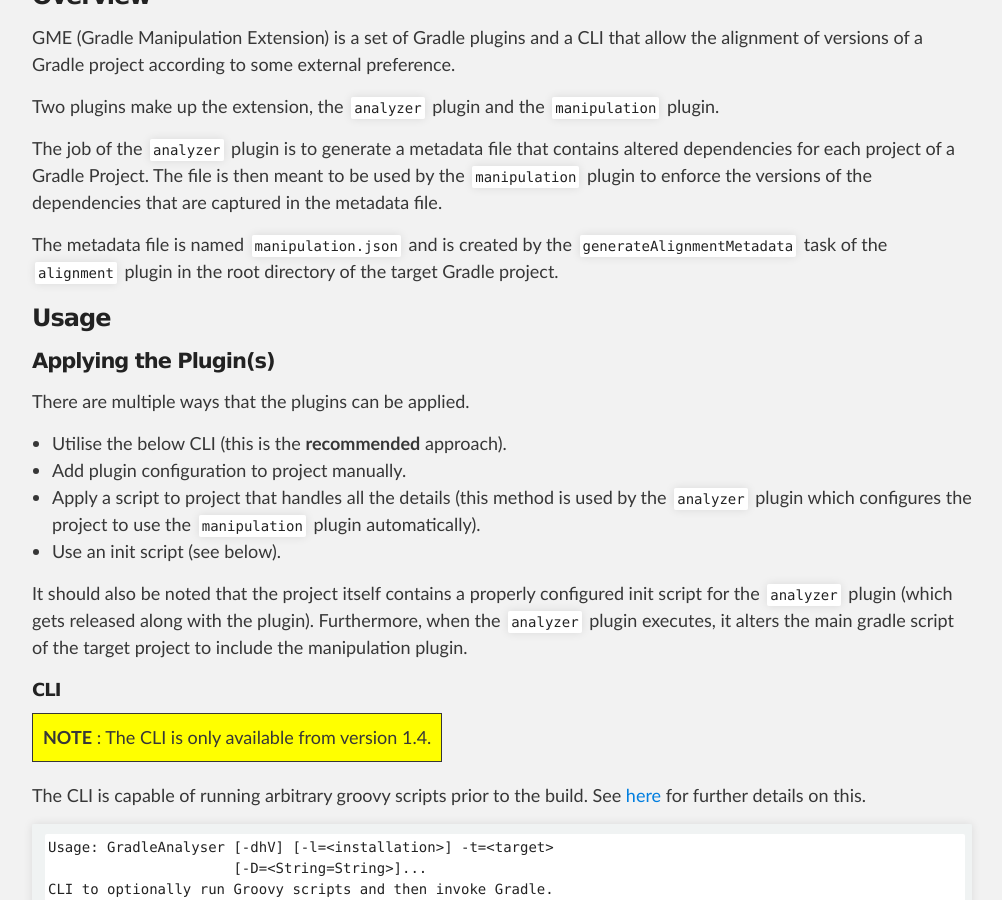
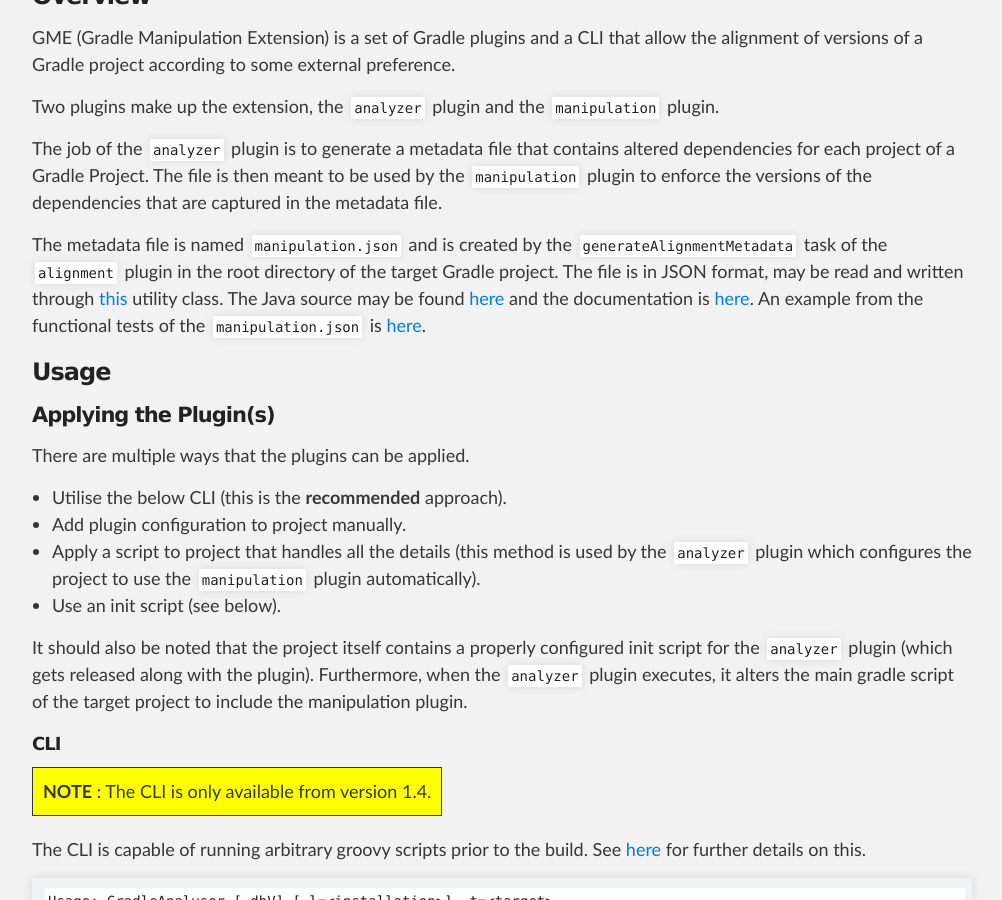
Before and after one commit to project-ncl/gradle-manipulator, a Jekyll site: the page built from index.md, in a window 1280 px wide and 900 px high, scrolled down 630 px. Shown: the whole window, without its empty margins (138-1140 px from the left). Built offline with Jekyll 4.4.1, drawn with Linux system fonts in a browser that asks for light colours.

Commit message:
NCL-6501 Add documentation and links for manipulation.json

```diff
--- a/index.md
+++ b/index.md
@@ -13,7 +13,10 @@ Two plugins make up the extension, the `analyzer` plugin and the `manipulation`
 The job of the `analyzer` plugin is to generate a metadata file that contains altered dependencies for each project of a Gradle Project.
 The file is then meant to be used by the `manipulation` plugin to enforce the versions of the dependencies that are captured in the metadata file.
 
-The metadata file is named `manipulation.json` and is created by the `generateAlignmentMetadata` task of the `alignment` plugin in the root directory of the target Gradle project.
+The metadata file is named `manipulation.json` and is created by the `generateAlignmentMetadata` task of the `alignment` plugin in the root directory of the target Gradle project. The file is in JSON format, may be read and written through [this](https://www.javadoc.io/static/org.jboss.gm/common/2.8/org/jboss/gm/common/io/ManipulationIO.html) utility class. The Java source may be found [here](https://github.com/project-ncl/gradle-manipulator/blob/master/common/src/main/java/org/jboss/gm/common/model/ManipulationModel.java) and the documentation is [here](https://www.javadoc.io/doc/org.jboss.gm/common/latest/org/jboss/gm/common/model/ManipulationModel.html). An example from the functional tests of the `manipulation.json` is [here](https://github.com/project-ncl/gradle-manipulator/blob/master/manipulation/src/functTest/resources/simple-project/manipulation.json).
+
+
+
 
 ### Usage
 
```
